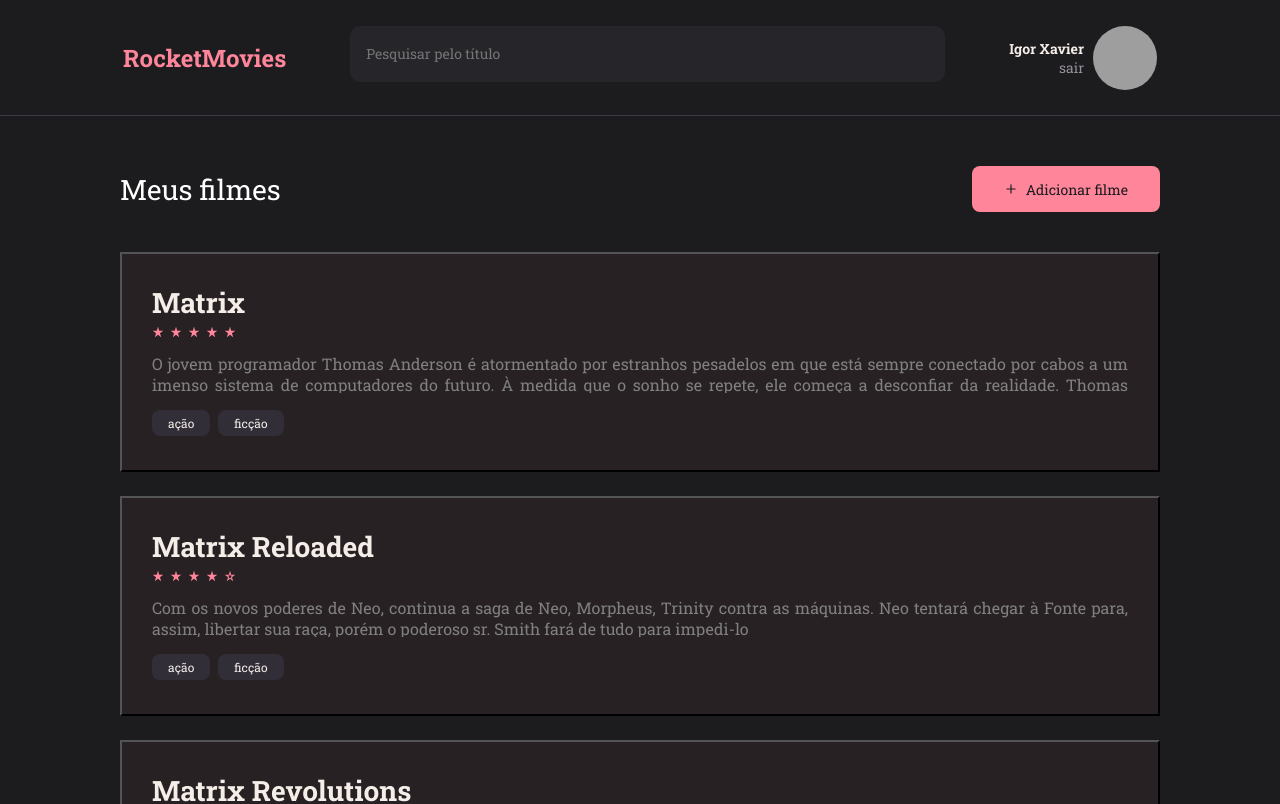
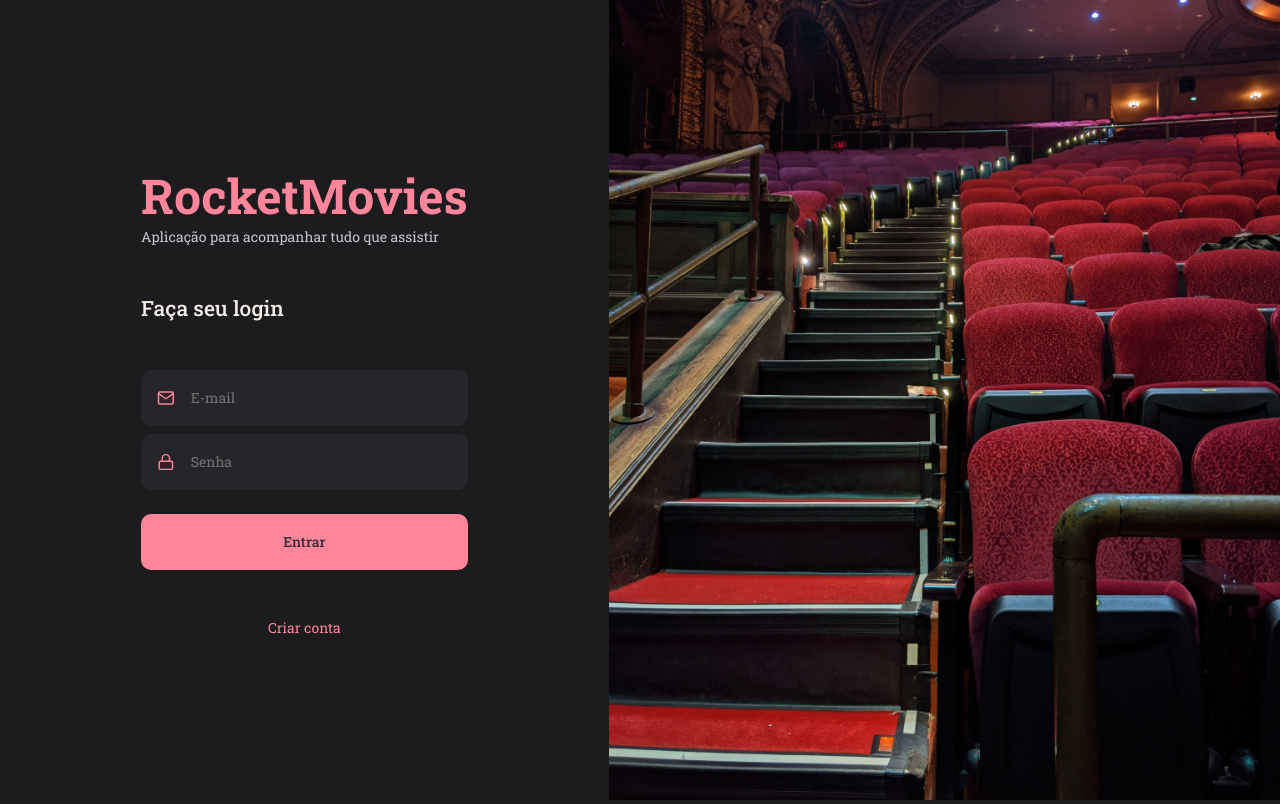
Before and after one commit to igor1203/rocket-movies-frontend, a React (Vite) app: page / in a window 1280 px wide. Shown: the top 804 px of the page. Built offline with nearby package versions, Linux system fonts and the light colour scheme; grey boxes are pictures that could not be loaded.

Commit message:
Utilizando o axios

```diff
--- a/package.json
+++ b/package.json
@@ -9,6 +9,7 @@
     "preview": "vite preview"
   },
   "dependencies": {
+    "axios": "^1.3.6",
     "react": "^18.2.0",
     "react-dom": "^18.2.0",
     "react-icons": "^4.7.1",
--- a/src/routes/index.jsx
+++ b/src/routes/index.jsx
@@ -6,7 +6,7 @@ import { AuthRoutes } from "./auth.routes";
 export function Routes(){
   return(
     <BrowserRouter>
-      <AppRoutes />
+      <AuthRoutes />
     </BrowserRouter>
   )
 }
--- /dev/null
+++ b/src/services/api.js
@@ -0,0 +1,5 @@
+import axios from "axios";
+
+export const api = axios.create({
+  baseURL: "localhost:3333"
+})
```
Also changed, not shown: 1 other file (tests, documents, lock files or other folders).
